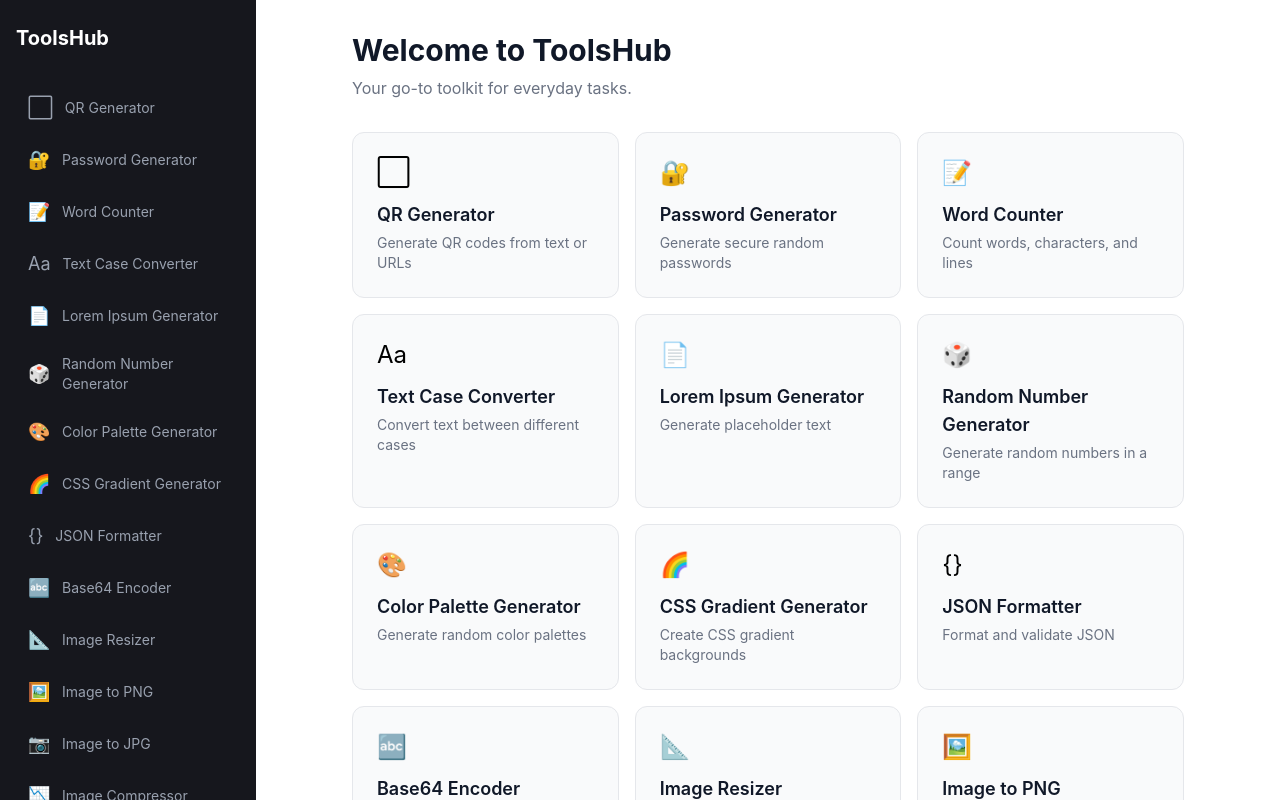
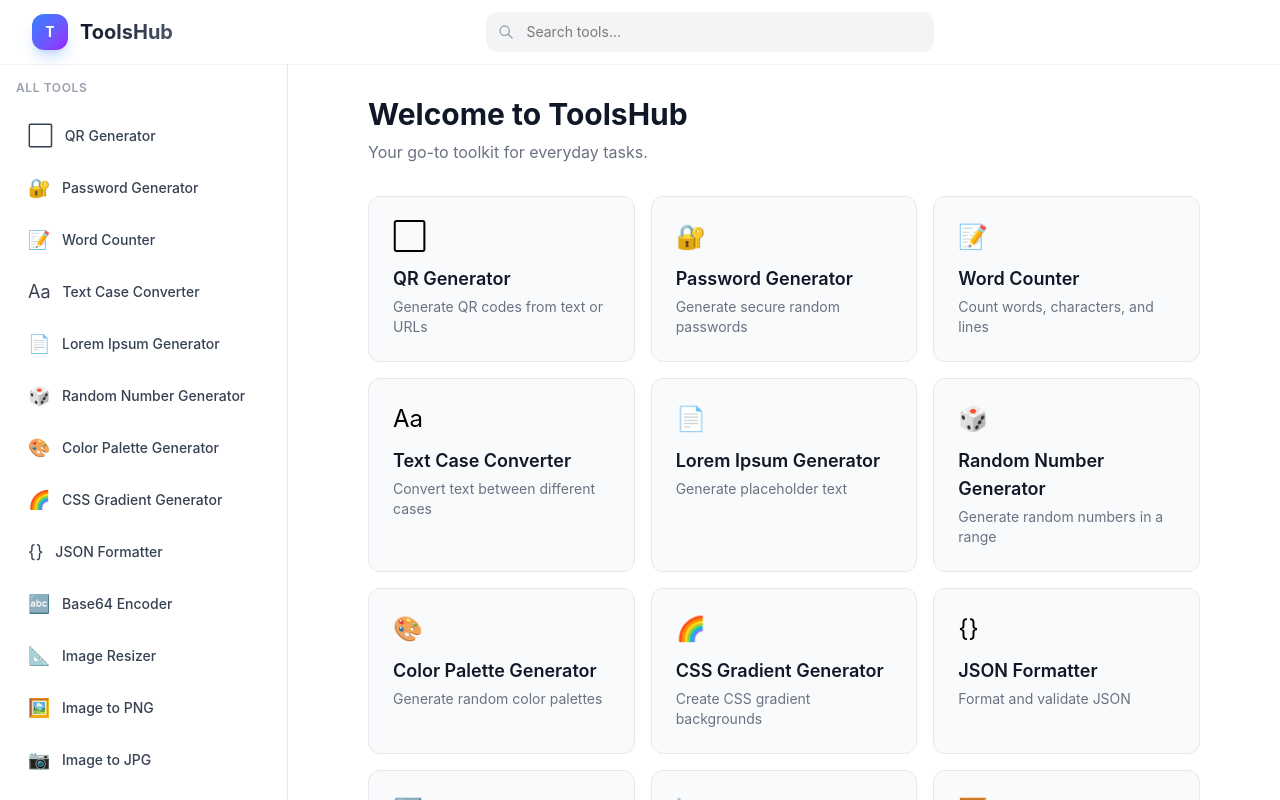
Before and after one commit to pramodsharma7202-afk/toolshub, a React (Vite) app: page / in a window 1280 px wide. Shown: the top 800 px of the page. Built offline with nearby package versions, Linux system fonts and the light colour scheme.

Commit message:
Your commit message

```diff
--- a/index.html
+++ b/index.html
@@ -4,7 +4,7 @@
     <meta charset="UTF-8" />
     <link rel="icon" type="image/svg+xml" href="/favicon.svg" />
     <meta name="viewport" content="width=device-width, initial-scale=1.0" />
-    <title>toolshub</title>
+    <title>ToolsHub - Free Online Tools</title>
   </head>
   <body>
     <div id="root"></div>
--- a/package.json
+++ b/package.json
@@ -11,6 +11,7 @@
   },
   "dependencies": {
     "@tailwindcss/vite": "^4.2.1",
+    "@vercel/analytics": "^2.0.1",
     "react": "^19.2.4",
     "react-dom": "^19.2.4",
     "react-router-dom": "^7.13.1"
--- a/src/App.jsx
+++ b/src/App.jsx
@@ -1,4 +1,6 @@
+import { useState } from 'react'
 import { BrowserRouter, Routes, Route } from 'react-router-dom'
+import { Analytics } from "@vercel/analytics/react"
 import Layout from './components/Layout'
 import Home from './pages/Home'
 import NotFound from './pages/NotFound'
@@ -19,11 +21,14 @@ import ImageCompressor from './tools/ImageCompressor'
 import UUIDGenerator from './tools/UUIDGenerator'
 
 function App() {
+  const [search, setSearch] = useState('')
+
   return (
     <BrowserRouter>
-      <Layout>
+      <Analytics />
+      <Layout search={search} setSearch={setSearch}>
         <Routes>
-          <Route path="/" element={<Home />} />
+          <Route path="/" element={<Home search={search} />} />
           <Route path="qr-generator" element={<QRCodeGenerator />} />
           <Route path="password-generator" element={<PasswordGenerator />} />
           <Route path="word-counter" element={<WordCounter />} />
--- a/src/components/Layout.jsx
+++ b/src/components/Layout.jsx
@@ -1,3 +1,4 @@
+import { useState } from 'react'
 import { Link } from 'react-router-dom'
 import { useLocation } from 'react-router-dom'
 
@@ -19,37 +20,96 @@ const tools = [
   { path: '/uuid-generator', name: 'UUID Generator', icon: '🆔' },
 ]
 
-function Layout({ children }) {
+function Layout({ children, search, setSearch }) {
   const location = useLocation()
-  const isHome = location.pathname === '/'
+  const [sidebarOpen, setSidebarOpen] = useState(false)
 
   return (
-    <div className="flex min-h-screen">
-      <aside className="w-64 bg-[#16171d] text-white p-4 fixed h-full overflow-y-auto">
-        <div className="mb-8 pt-2">
-          <h1 className="text-xl font-bold">ToolsHub</h1>
+    <div className="min-h-screen">
+      <nav className="fixed top-0 left-0 right-0 z-50 backdrop-blur-xl bg-white/70 dark:bg-gray-900/70 border-b border-gray-200/50 dark:border-gray-700/50">
+        <div className="max-w-7xl mx-auto px-4 sm:px-6 lg:px-8">
+          <div className="flex justify-between items-center h-16">
+            <Link to="/" className="flex items-center gap-3 group">
+              <div className="w-9 h-9 bg-gradient-to-br from-blue-500 via-indigo-500 to-purple-600 rounded-xl flex items-center justify-center shadow-lg shadow-blue-500/25 group-hover:shadow-blue-500/40 transition-all duration-300">
+                <span className="text-white font-bold text-sm">T</span>
               </div>
+              <span className="text-xl font-bold bg-gradient-to-r from-gray-900 to-gray-600 dark:from-white dark:to-gray-300 bg-clip-text text-transparent">
+                ToolsHub
+              </span>
+            </Link>
+
+            <div className="hidden md:flex flex-1 max-w-md mx-8">
+              <div className="relative w-full">
+                <input
+                  type="text"
+                  placeholder="Search tools..."
+                  value={search}
+                  onChange={(e) => setSearch(e.target.value)}
+                  className="w-full px-4 py-2.5 pl-10 rounded-xl bg-gray-100 dark:bg-gray-800 border-0 focus:outline-none focus:ring-2 focus:ring-blue-500 text-sm transition-all"
+                />
+                <svg className="absolute left-3 top-1/2 -translate-y-1/2 w-4 h-4 text-gray-400" fill="none" stroke="currentColor" viewBox="0 0 24 24">
+                  <path strokeLinecap="round" strokeLinejoin="round" strokeWidth={2} d="M21 21l-6-6m2-5a7 7 0 11-14 0 7 7 0 0114 0z" />
+                </svg>
+              </div>
+            </div>
+
+            <div className="flex items-center gap-2">
+              <button
+                onClick={() => setSidebarOpen(!sidebarOpen)}
+                className="md:hidden p-2.5 rounded-xl bg-gray-100 dark:bg-gray-800"
+              >
+                <svg className="w-5 h-5 text-gray-600 dark:text-gray-300" fill="none" stroke="currentColor" viewBox="0 0 24 24">
+                  <path strokeLinecap="round" strokeLinejoin="round" strokeWidth={2} d="M4 6h16M4 12h16M4 18h16" />
+                </svg>
+              </button>
+            </div>
+          </div>
+        </div>
+      </nav>
+
+      <div className={`fixed inset-0 z-40 bg-black/50 backdrop-blur-sm md:hidden ${sidebarOpen ? 'block' : 'hidden'}`} onClick={() => setSidebarOpen(false)} />
+
+      <aside className={`fixed top-16 left-0 bottom-0 w-72 z-40 bg-white dark:bg-gray-900 border-r border-gray-200 dark:border-gray-700 transform transition-transform duration-300 md:translate-x-0 ${sidebarOpen ? 'translate-x-0' : '-translate-x-full'}`}>
+        <div className="p-4 overflow-y-auto h-full pb-24">
+          <div className="md:hidden mb-4">
+            <div className="relative">
+              <input
+                type="text"
+                placeholder="Search tools..."
+                value={search}
+                onChange={(e) => setSearch(e.target.value)}
+                className="w-full px-4 py-2.5 pl-10 rounded-xl bg-gray-100 dark:bg-gray-800 border-0 focus:outline-none focus:ring-2 focus:ring-blue-500 text-sm"
+              />
+              <svg className="absolute left-3 top-1/2 -translate-y-1/2 w-4 h-4 text-gray-400" fill="none" stroke="currentColor" viewBox="0 0 24 24">
+                <path strokeLinecap="round" strokeLinejoin="round" strokeWidth={2} d="M21 21l-6-6m2-5a7 7 0 11-14 0 7 7 0 0114 0z" />
+              </svg>
+            </div>
+          </div>
+
+          <h2 className="text-xs font-semibold text-gray-400 uppercase tracking-wider mb-4">All Tools</h2>
           <ul className="space-y-1">
             {tools.map((tool) => (
               <li key={tool.path}>
                 <Link
                   to={tool.path}
-                className={`flex items-center gap-3 px-3 py-2.5 rounded-lg transition-colors ${
+                  onClick={() => setSidebarOpen(false)}
+                  className={`flex items-center gap-3 px-3 py-2.5 rounded-xl transition-colors ${
                     location.pathname === tool.path
-                    ? 'bg-[#2a2b33] text-white'
-                    : 'text-gray-400 hover:bg-[#2a2b33] hover:text-white'
+                      ? 'bg-blue-500 text-white'
+                      : 'text-gray-700 dark:text-gray-300 hover:bg-gray-100 dark:hover:bg-gray-800'
                   }`}
                 >
                   <span className="text-lg">{tool.icon}</span>
-                <span className="text-sm">{tool.name}</span>
+                  <span className="text-sm font-medium">{tool.name}</span>
                 </Link>
               </li>
             ))}
           </ul>
+        </div>
       </aside>
 
-      <main className="ml-64 flex-1 bg-white">
-        <div className="max-w-4xl mx-auto p-8">
+      <main className="pt-16 md:pl-72 transition-all duration-300">
+        <div className="max-w-4xl mx-auto p-4 sm:p-6 lg:p-8">
           {children}
         </div>
       </main>
--- a/src/pages/Home.jsx
+++ b/src/pages/Home.jsx
@@ -18,14 +18,20 @@ const tools = [
   { path: '/uuid-generator', name: 'UUID Generator', description: 'Generate unique identifiers', icon: '🆔' },
 ]
 
-function Home() {
+function Home({ search = '' }) {
+  const filteredTools = tools.filter(tool =>
+    tool.name.toLowerCase().includes(search.toLowerCase()) ||
+    tool.description.toLowerCase().includes(search.toLowerCase())
+  )
+
   return (
     <div>
       <h1 className="text-3xl font-bold text-gray-900 mb-2">Welcome to ToolsHub</h1>
       <p className="text-gray-500 mb-8">Your go-to toolkit for everyday tasks.</p>
 
       <div className="grid grid-cols-1 md:grid-cols-2 lg:grid-cols-3 gap-4">
-        {tools.map((tool) => (
+        {filteredTools.length > 0 ? (
+          filteredTools.map((tool) => (
             <Link
               key={tool.path}
               to={tool.path}
@@ -35,7 +41,10 @@ function Home() {
               <h2 className="text-lg font-semibold text-gray-900 mb-1">{tool.name}</h2>
               <p className="text-gray-500 text-sm">{tool.description}</p>
             </Link>
-        ))}
+          ))
+        ) : (
+          <p className="text-gray-500 col-span-full">No tools found matching "{search}"</p>
+        )}
       </div>
     </div>
   )
--- a/vite.config.js
+++ b/vite.config.js
@@ -4,5 +4,12 @@ import tailwindcss from '@tailwindcss/vite'
 
 export default defineConfig({
   plugins: [react(), tailwindcss()],
-  base: process.env.VITE_BASE_PATH || "/toolshub"
+  base: process.env.VITE_BASE_PATH || "/toolshub",
+  build: {
+    rollupOptions: {
+      input: {
+        main: './index.html'
+      }
+    }
+  }
 })
```
Also changed, not shown: vercel.json (added), 1 other file (tests, documents, lock files or other folders). Lines whose indentation alone changed are shown as unchanged.
